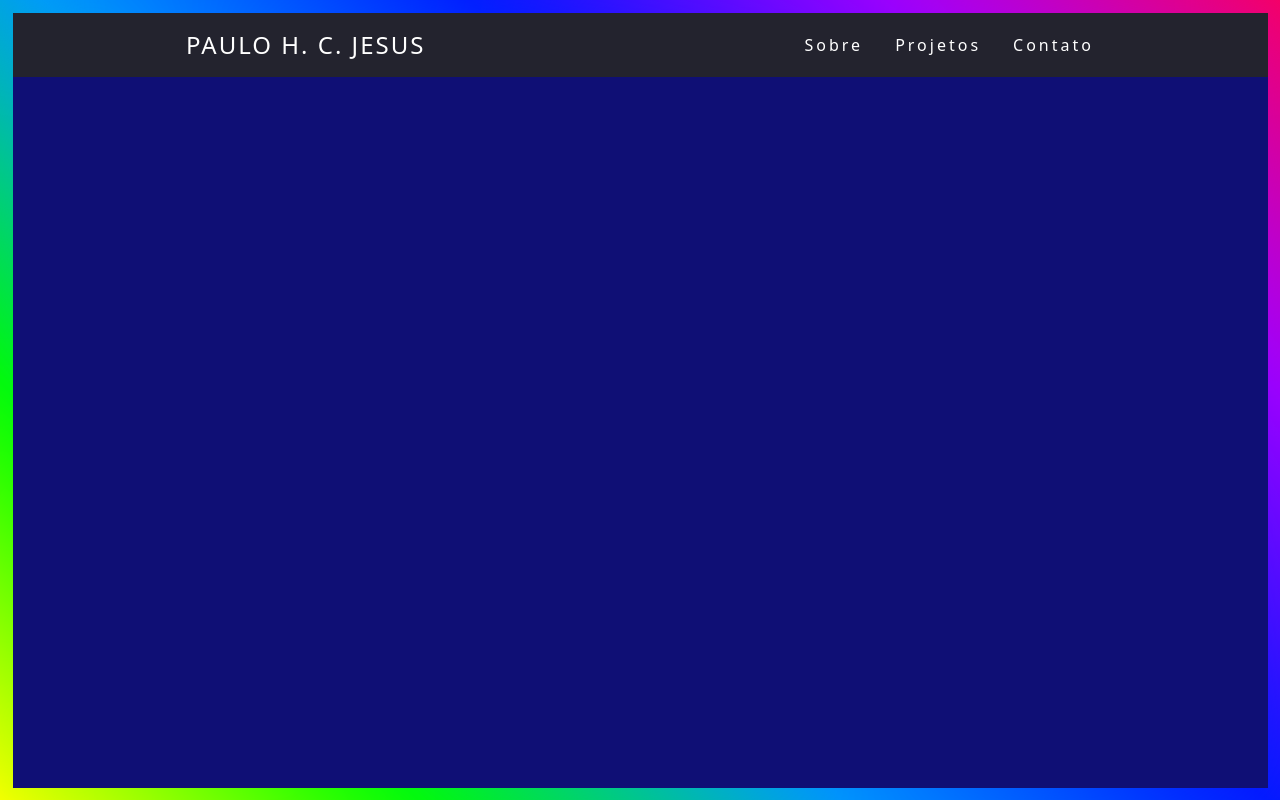
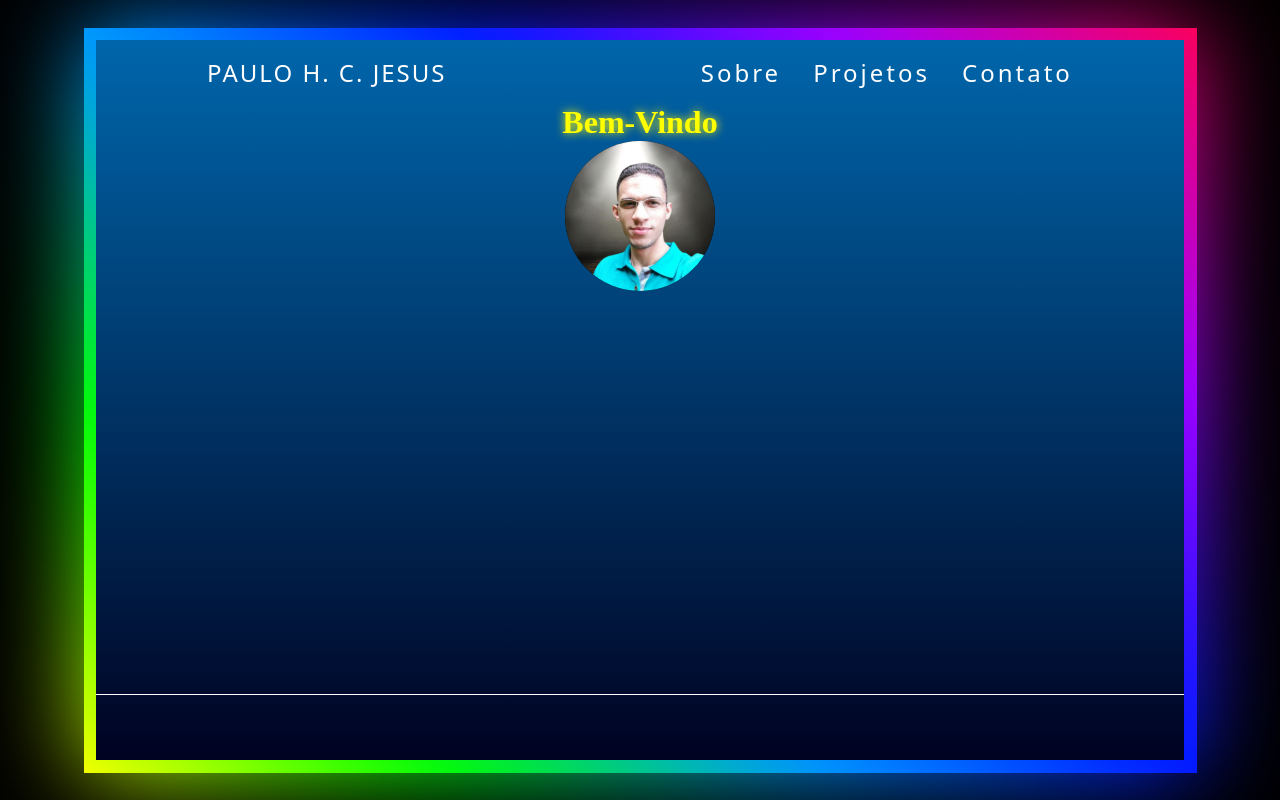
Before and after one commit to PHCJ/portfolio, a plain HTML site: page index.html in a window 1280 px wide. Drawn offline with Linux system fonts and the light colour scheme.

Commit message:
Imagem de perfil

```diff
--- a/css/menu.css
+++ b/css/menu.css
@@ -19,8 +19,9 @@ a {
     justify-content: space-around;
     align-items: center;
     font-family: system-ui, -apple-system, Helvetica, Arial, sans-serif;
-    background: #23232e;
+    background: transparent;
     height: 8vh;
+    font-size: 24px;
   }
 
   .nav-list {
@@ -54,9 +55,9 @@ a {
       position: absolute;
       top: 8vh;
       right: 0;
-      width: 50vw;
+      width: 100vw;
       height: 92vh;
-      background: #23232e;
+      background: linear-gradient(180deg, rgba(0,102,171,1) 0%, rgba(0,2,33,1) 100%);
       flex-direction: column;
       align-items: center;
       justify-content: space-around;
--- a/css/style.css
+++ b/css/style.css
@@ -1,8 +1,14 @@
+:root{
+    --clr-red1: #ff0055;
+    --clr-neon: hsl(317 100% 54%);
+    --clr-yell: #ffff00;
+}
 *{
     margin: 0;
     box-sizing: border-box;
     padding: 0;
 }
+
 body{
     width: 100%;
     min-height: 100vh;
@@ -10,7 +16,24 @@ body{
     justify-content: center;
     align-items: center;
     overflow: hidden;
+    background-color: black;
 }
+
+main{
+    display: flex;
+    height: 82%;
+    flex-direction:column;
+    align-items: center;
+    justify-content: initial;
+}
+
+footer{
+    border-top: 1px solid white;
+    display: flex;
+    flex-wrap: wrap;
+    height: auto;
+}
+
 .content-all{
     overflow: hidden;
     width: 100%;
@@ -24,21 +47,39 @@ body{
     position: relative;
     width: calc(100% - 25px);
     height: calc(100vh - 25px);
-    background: rgb(15, 15, 117);
+    background: linear-gradient(180deg, rgba(0,102,171,1) 0%, rgba(0,2,33,1) 100%);
 }
-
 .container::before, .container::after{
     content: '';
     position: absolute;
     width: calc(100% + 25px);
     height: calc(100% + 25px);
-    background: linear-gradient(45deg, #ffff00, #00ff00, #0099ff, #001aff, #a200ff, #ff0055, #ff0000, #ffff00, #00ff00, #0099ff, #001aff, #a200ff);
+    background: linear-gradient(45deg, #ffff00, #00ff00, #0099ff, #001aff, #a200ff,var(--clr-red1), #ff0000, #ffff00, #00ff00, #0099ff, #001aff, #a200ff);
     z-index: -1;
     background-size: 300%;
     animation: bordaAnimada 5s linear infinite;
 }
 .container::after{
     filter: blur(50px);
+}
+
+.img-perfil{
+    width: 150px;
+    height: 150px;
+    border-radius: 50%;
+    background-color: black;
+}
+.titulo{
+    top: 50px;
+    color: var(--clr-yell);
+    text-shadow: 0 0 10px currentColor;
+}
+
+@media (min-width: 999px) {
+    .container{
+        width: 85%;
+        max-height: 90vh;
+    }
 }
 @keyframes bordaAnimada {
     0%{
--- a/index.html
+++ b/index.html
@@ -29,9 +29,19 @@
             </ul>
           </nav>
         </header>
-      <main>
-      </main>
-      <footer></footer>
+        <main>
+          <h1 class="titulo" data-text="Bem-Vindo">Bem-Vindo</h1>
+          <img src="./img/perfil.jpg" alt="Imagem de perfil" class="img-perfil" />
+        </main>
+        <footer>
+          <!--
+          <p>Author: Paulo Henrique Cardoso de Jesus</p>
+          <p>
+            <a href="mailto:paulo.jesus2@fatec.sp.gov.br"
+              >paulo.jesus2@fatec.sp.gov.br</a
+            >
+          </p>-->
+        </footer>
       </div>
     </div>
   </body>
```
Also changed, not shown: img/perfil.jpg (added).
